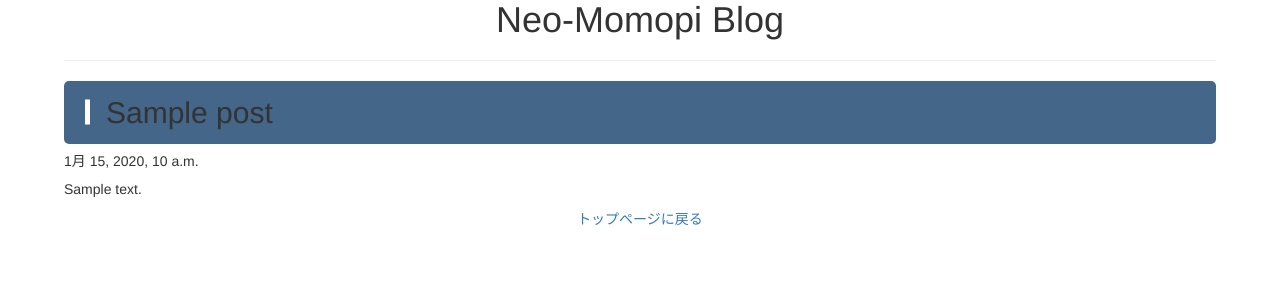
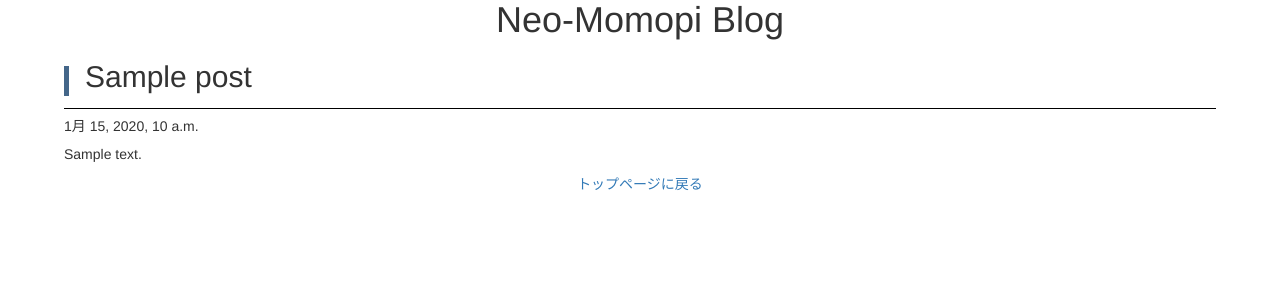
Before and after one commit to type89/djangogirls, a Django app: page /post/1 in a window 1280 px wide. Shown: the top 300 px of the page. Run offline with Django 3.2, Linux system fonts and the light colour scheme; tables that the repository leaves empty hold one stand-in row (values such as "Sample post"); some libraries are stand-ins or nearby versions.

Commit message:
change css

```diff
--- a/blog/templates/blog/base.html
+++ b/blog/templates/blog/base.html
@@ -8,7 +8,6 @@
     <body>
       <h1 class="blog_title">Neo-Momopi Blog</h1>
         <div class="post-list">
-          <hr />
             {% block content %}
             {% endblock %}
         </div>
--- a/static/css/blog.css
+++ b/static/css/blog.css
@@ -19,19 +19,16 @@ body {
 
 h2 {
      position: relative;
-     color: white;
-     padding:0.5em 0.5em 0.5em 1.4em;
-     background-color: #446689;
-     border-radius: 5px;
+     padding:0 0 0.5em 0.7em;
+     border-bottom: 1px solid black;
 }
 
 h2::after {
      position: absolute;
-     top: 50%;
-     left:0.7em;
-     transform:translateY(-50%);
+     top: 0.2em;
+     left:0;
      content: '';
      width: 5px;
-     height:25px;
-     background-color:white;
+     height:1em;
+     background-color: #446689;
 }
```
